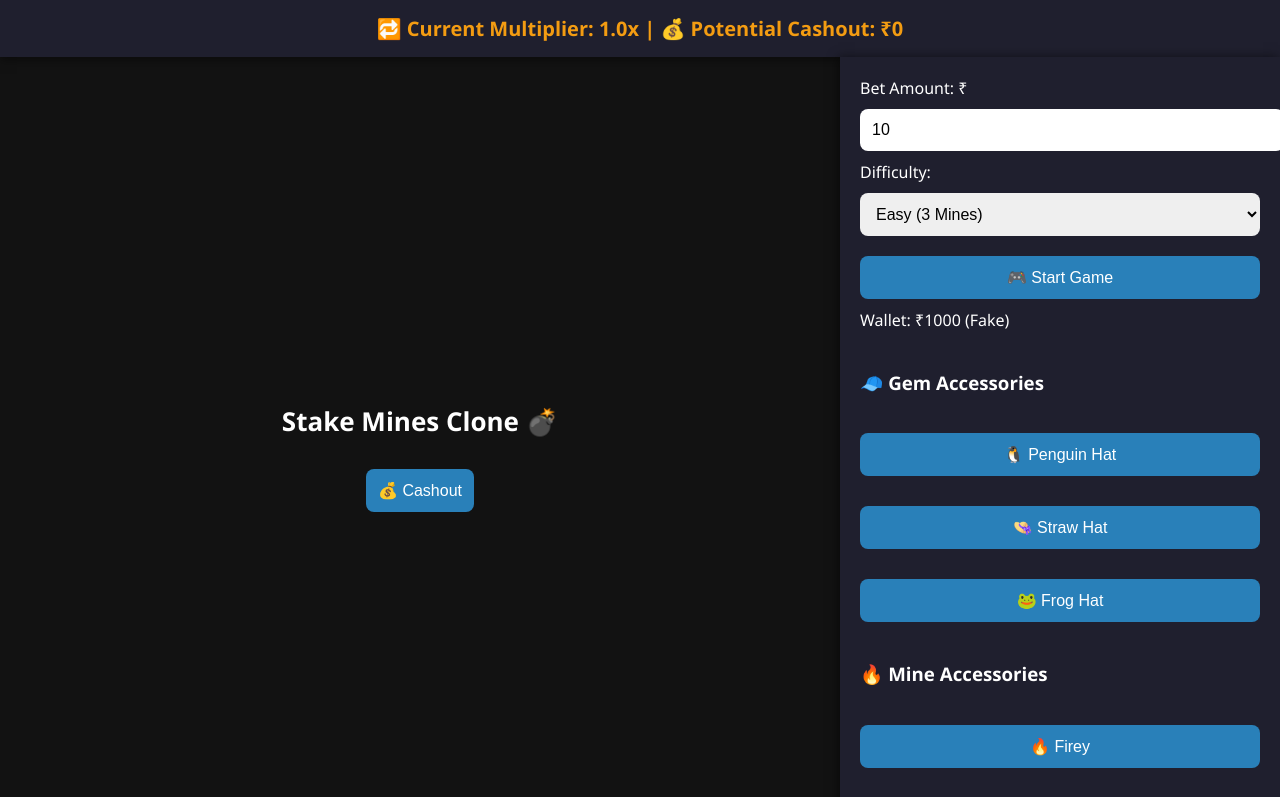
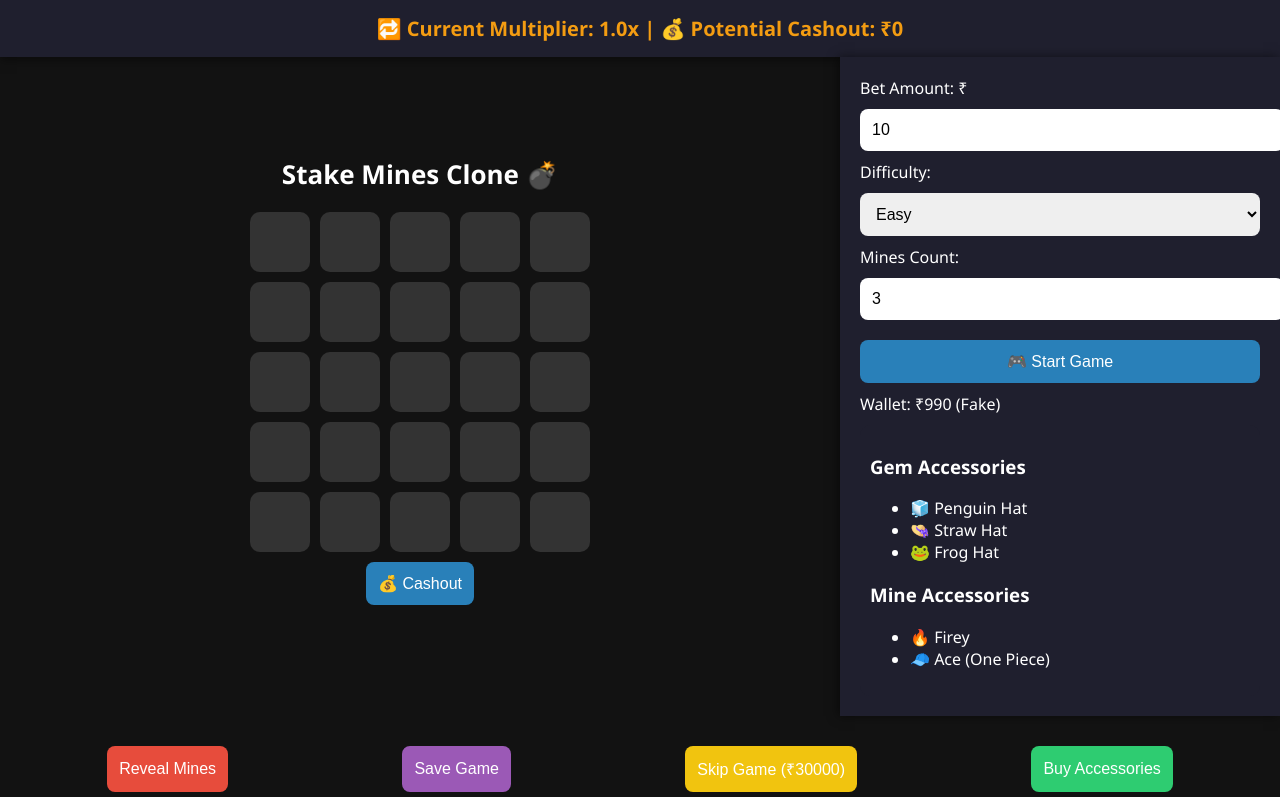
Before and after one commit to LMKWHENUINTHEMOOD/stake-mines-clone, a plain HTML site: page index.html in a window 1280 px wide. Both pictures are taken after a click on the button "🎮 Start Game". Shown: the top 797 px of the page. Drawn offline with Linux system fonts and the light colour scheme.

Commit message:
Update index.html

```diff
--- a/index.html
+++ b/index.html
@@ -107,14 +107,13 @@
     .bottom-buttons {
       display: flex;
       justify-content: space-around;
-      background: #1f1f2e;
+      margin: 20px;
+    }
+    .accessory-tab {
+      background-color: #1f1f2e;
       padding: 10px;
-    }
-    .accessory-shop {
-      margin-top: 20px;
-      display: flex;
-      flex-direction: column;
-      gap: 10px;
+      margin-top: 10px;
+      border-radius: 10px;
     }
   </style>
 </head>
@@ -133,80 +132,159 @@
       <label>Bet Amount: ₹<input type="number" id="betAmount" min="1" value="10"></label>
       <label>Difficulty:
         <select id="difficulty">
-          <option value="3">Easy (3 Mines)</option>
-          <option value="5">Medium (5 Mines)</option>
-          <option value="8">Hard (8 Mines)</option>
+          <option value="1">Easy</option>
+          <option value="2">Medium</option>
+          <option value="3">Hard</option>
         </select>
+      </label>
+      <label>Mines Count:
+        <input type="number" id="minesCount" min="1" max="10" value="3">
       </label>
       <button onclick="startGame()">🎮 Start Game</button>
       <div id="wallet">Wallet: ₹1000 (Fake)</div>
-
-      <div class="accessory-shop">
-        <h3>🧢 Gem Accessories</h3>
-        <button onclick="equipGemAccessory('penguin')">🐧 Penguin Hat</button>
-        <button onclick="equipGemAccessory('straw')">👒 Straw Hat</button>
-        <button onclick="equipGemAccessory('frog')">🐸 Frog Hat</button>
-
-        <h3>🔥 Mine Accessories</h3>
-        <button onclick="equipMineAccessory('firey')">🔥 Firey</button>
-        <button onclick="equipMineAccessory('ace')">🧯 Ace</button>
+      <div class="accessory-tab">
+        <h3>Gem Accessories</h3>
+        <ul><li>🧊 Penguin Hat</li><li>👒 Straw Hat</li><li>🐸 Frog Hat</li></ul>
+        <h3>Mine Accessories</h3>
+        <ul><li>🔥 Firey</li><li>🧢 Ace (One Piece)</li></ul>
       </div>
     </div>
   </div>
-
   <div class="bottom-buttons">
-    <button onclick="revealMines()">🔍 Reveal Mines</button>
-    <button onclick="saveGame()">💾 Save Game</button>
-    <button onclick="skipGame()">⏩ Skip Game (₹30000)</button>
+    <button onclick="revealMines()" style="background-color:#e74c3c">Reveal Mines</button>
+    <button onclick="saveGame()" style="background-color:#9b59b6">Save Game</button>
+    <button onclick="skipGame()" style="background-color:#f1c40f">Skip Game (₹30000)</button>
+    <button onclick="buyAccessories()" style="background-color:#2ecc71">Buy Accessories</button>
   </div>
 
   <script>
-    let gemAccessory = null;
-    let mineAccessory = null;
+    const gridSize = 5;
+    let grid = [];
+    let revealed = [];
+    let gameOver = false;
+    let safeRevealed = 0;
+    let wallet = 1000;
+    let bet = 0;
+    let minesCount = 3;
 
-    function equipGemAccessory(type) {
-      gemAccessory = type;
-      alert(`Equipped ${type} hat for gems!`);
+    function updateMultiplierDisplay() {
+      let multiplier = Math.min(1 + safeRevealed * (24 / (gridSize * gridSize)), 24).toFixed(2);
+      const potential = Math.floor(bet * multiplier);
+      document.getElementById("multiplier").innerText = `${multiplier}x`;
+      document.getElementById("potentialCashout").innerText = potential;
     }
 
-    function equipMineAccessory(type) {
-      mineAccessory = type;
-      alert(`Equipped ${type} accessory for mines!`);
+    function startGame() {
+      bet = parseInt(document.getElementById("betAmount").value);
+      const difficulty = parseInt(document.getElementById("difficulty").value);
+      minesCount = parseInt(document.getElementById("minesCount").value);
+
+      if (bet > wallet || bet <= 0 || minesCount < 1 || minesCount > 10) {
+        alert("Invalid bet amount or mines count.");
+        return;
+      }
+
+      wallet -= bet;
+      document.getElementById("wallet").innerText = `Wallet: ₹${wallet} (Fake)`;
+      document.getElementById("status").innerText = "";
+      document.getElementById("multiplier").innerText = "1.0x";
+      document.getElementById("potentialCashout").innerText = "0";
+
+      gameOver = false;
+      safeRevealed = 0;
+      grid = Array.from({ length: gridSize }, () => Array(gridSize).fill("safe"));
+      revealed = Array.from({ length: gridSize }, () => Array(gridSize).fill(false));
+
+      let placed = 0;
+      while (placed < minesCount) {
+        const row = Math.floor(Math.random() * gridSize);
+        const col = Math.floor(Math.random() * gridSize);
+        if (grid[row][col] === "safe") {
+          grid[row][col] = "mine";
+          placed++;
+        }
+      }
+
+      drawGrid();
+    }
+
+    function drawGrid() {
+      const gridElement = document.getElementById("grid");
+      gridElement.innerHTML = "";
+      for (let row = 0; row < gridSize; row++) {
+        for (let col = 0; col < gridSize; col++) {
+          const tile = document.createElement("div");
+          tile.classList.add("tile");
+          if (revealed[row][col] || (gameOver && grid[row][col] === "mine")) {
+            tile.classList.add("revealed");
+            tile.classList.add(grid[row][col]);
+            tile.innerHTML = grid[row][col] === "safe" ? "💎" : "💣";
+          }
+          tile.onclick = () => revealTile(row, col);
+          gridElement.appendChild(tile);
+        }
+      }
+    }
+
+    function revealTile(row, col) {
+      if (gameOver || revealed[row][col]) return;
+      revealed[row][col] = true;
+
+      if (grid[row][col] === "mine") {
+        gameOver = true;
+        document.getElementById("status").innerText = "💥 Boom! You hit a mine!";
+      } else {
+        safeRevealed++;
+        updateMultiplierDisplay();
+      }
+      drawGrid();
+    }
+
+    function cashOut() {
+      if (gameOver || safeRevealed === 0) return;
+      let multiplier = Math.min(1 + safeRevealed * (24 / (gridSize * gridSize)), 24);
+      const winnings = Math.floor(bet * multiplier);
+      wallet += winnings;
+      document.getElementById("wallet").innerText = `Wallet: ₹${wallet} (Fake)`;
+      document.getElementById("status").innerText = `✅ Cashed out ₹${winnings} with ${safeRevealed} gems!`;
+      gameOver = true;
+      drawGrid();
     }
 
     function revealMines() {
-      const cost = minesCount === 1 ? 15000 : minesCount * 10000;
+      const difficulty = parseInt(document.getElementById("difficulty").value);
+      const cost = 15000 * difficulty;
       if (wallet >= cost) {
         wallet -= cost;
-        alert("Mines revealed (cheater 😎)");
-        revealed = grid.map(row => row.map(cell => true));
+        document.getElementById("wallet").innerText = `Wallet: ₹${wallet} (Fake)`;
+        gameOver = true;
         drawGrid();
-        document.getElementById("wallet").innerText = `Wallet: ₹${wallet} (Fake)`;
       } else {
         alert("Not enough money to reveal mines.");
       }
     }
 
     function saveGame() {
-      const email = prompt("Enter your email to save game:");
-      if (email && email.includes("@")) {
-        alert("Game saved to: " + email);
-      } else {
-        alert("Invalid email.");
-      }
+      const email = prompt("Enter your email to save the game:");
+      if (email) alert(`Game saved for ${email}.`);
     }
 
     function skipGame() {
       const cost = 30000;
       if (wallet >= cost) {
         wallet -= cost;
+        document.getElementById("wallet").innerText = `Wallet: ₹${wallet} (Fake)`;
         gameOver = true;
-        document.getElementById("wallet").innerText = `Wallet: ₹${wallet} (Fake)`;
-        document.getElementById("status").innerText = "Game skipped successfully!";
+        document.getElementById("status").innerText = "⏭️ Game skipped!";
+        drawGrid();
       } else {
         alert("Not enough money to skip game.");
       }
     }
+
+    function buyAccessories() {
+      alert("Accessory store is currently in development!");
+    }
   </script>
 </body>
 </html>
```
